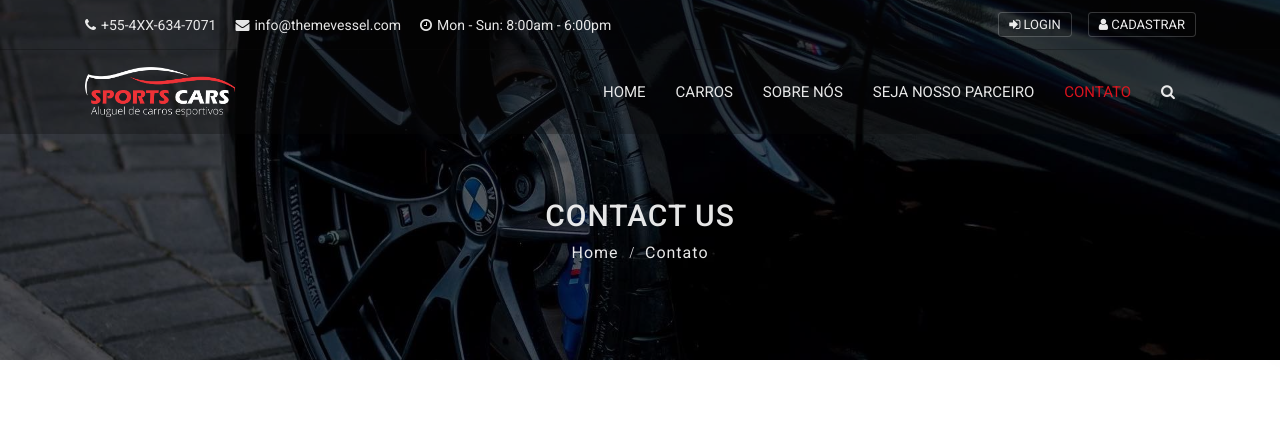
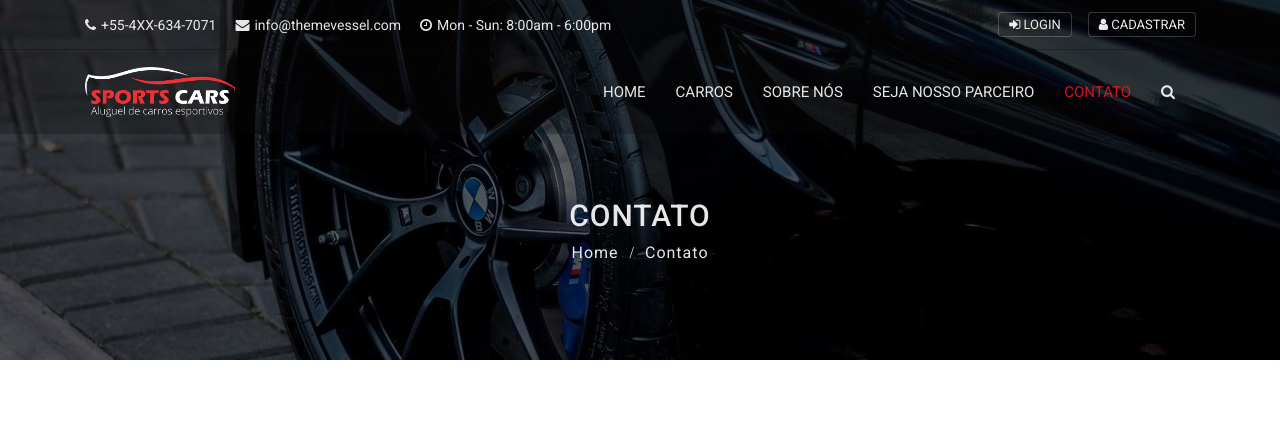
Before and after one commit to renanausec/sportscars, a Django app: page /contato in a window 1280 px wide. Shown: the top 434 px of the page. Run offline with Django 3.2, Linux system fonts and the light colour scheme; some libraries are stand-ins or nearby versions.

Commit message:
pagina contato atualizada

```diff
--- a/templates/pages/contato.html
+++ b/templates/pages/contato.html
@@ -8,7 +8,7 @@
 <div class="sub-banner overview-bgi">
     <div class="container breadcrumb-area">
         <div class="breadcrumb-areas">
-            <h1>Contact Us</h1>
+            <h1>CONTATO</h1>
             <ul class="breadcrumbs">
                 <li><a href="{% url 'home' %}">Home</a></li>
                 <li class="active">Contato</li>
```
